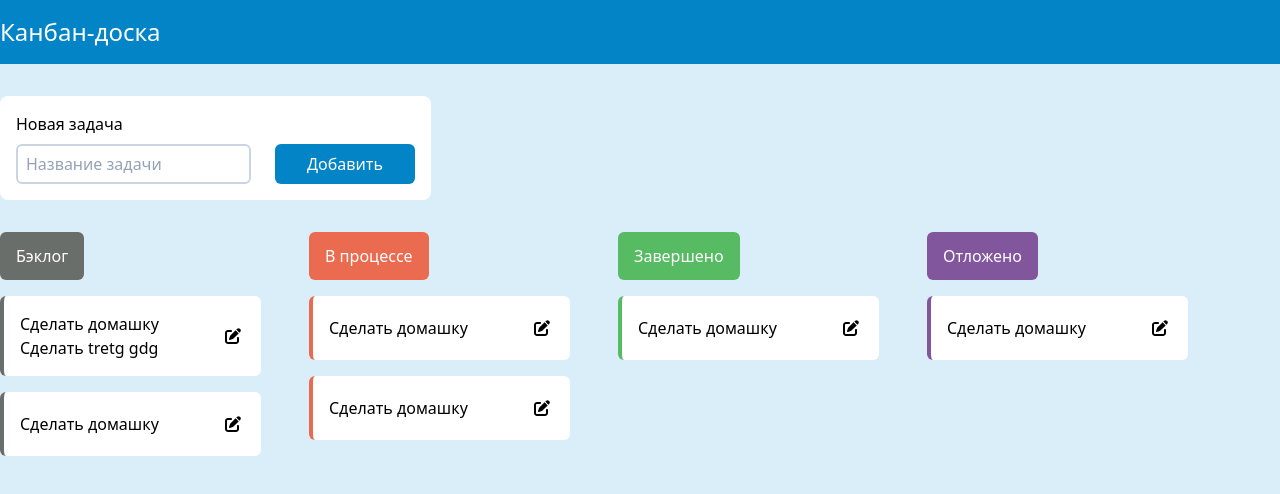
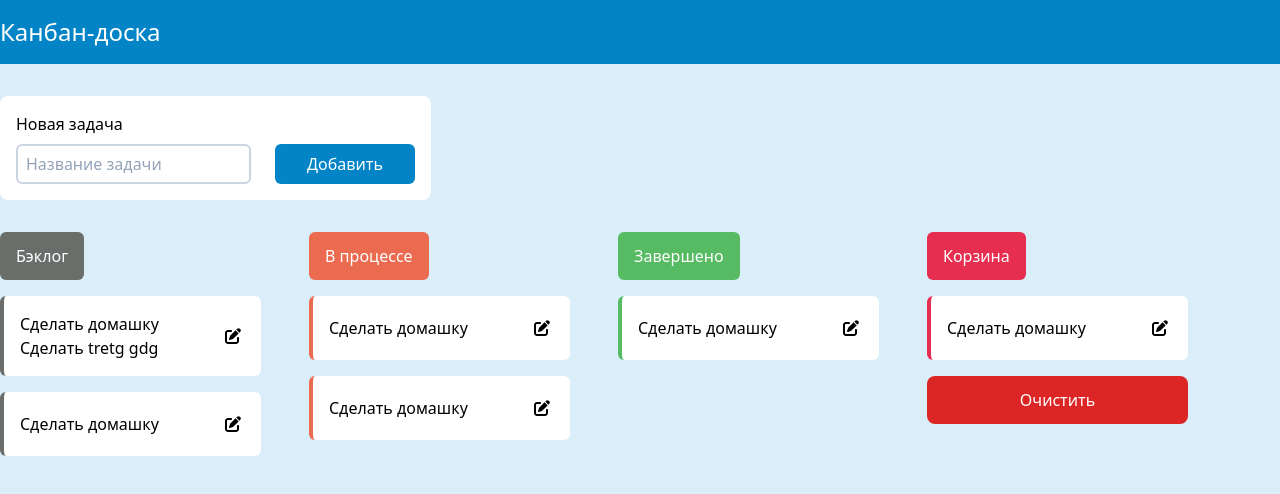
Before and after one commit to erikgab01/kanban, a React (Create React App) app: page / in a window 1280 px wide. Shown: the top 494 px of the page. Built offline with nearby package versions, Linux system fonts and the light colour scheme.

Commit message:
Implemeted task deletion

```diff
--- a/src/components/Kanban.jsx
+++ b/src/components/Kanban.jsx
@@ -22,7 +22,12 @@ export default function Kanban() {
             ],
         },
         { title: "Завершено", color: "#56BB62", tasks: [{ id: nanoid(), content: "Сделать домашку" }] },
-        { title: "Отложено", color: "#82569C", tasks: [{ id: nanoid(), content: "Сделать домашку" }] },
+        {
+            title: "Корзина",
+            color: "#E62E51",
+            tasks: [{ id: nanoid(), content: "Сделать домашку" }],
+            isTrashBin: true,
+        },
     ]);
 
     return (
--- a/src/components/Task.jsx
+++ b/src/components/Task.jsx
@@ -7,6 +7,7 @@ import { FontAwesomeIcon } from "@fortawesome/react-fontawesome";
 export default function Task({ task, taskI, groupI, color, groups, setGroups }) {
     const [isEditing, setIsEditing] = useState(false);
     const textareaRef = useRef(null);
+    // Autoresize textarea
     useEffect(() => {
         textareaRef.current.style.height = "0px";
         const scrollHeight = textareaRef.current.scrollHeight;
--- a/src/components/TasksBoard.jsx
+++ b/src/components/TasksBoard.jsx
@@ -52,6 +52,13 @@ export default function TasksBoard({ groups, setGroups }) {
 
         return result;
     }
+    function clearTrashBin() {
+        setGroups((oldGroups) => {
+            const newGroups = JSON.parse(JSON.stringify(oldGroups));
+            newGroups[newGroups.length - 1].tasks = [];
+            return newGroups;
+        });
+    }
     return (
         <DragDropContext onDragEnd={onDragEnd}>
             <section className="flex gap-12 mt-8">
@@ -71,7 +78,7 @@ export default function TasksBoard({ groups, setGroups }) {
                                     <div
                                         ref={provided.innerRef}
                                         {...provided.droppableProps}
-                                        className="min-h-[100px] relative"
+                                        className="min-h-[70px] relative mb-4"
                                     >
                                         {group.tasks.map((task, taskI) => (
                                             <Task
@@ -87,6 +94,16 @@ export default function TasksBoard({ groups, setGroups }) {
                                     </div>
                                 )}
                             </Droppable>
+                            {group.isTrashBin && group.tasks.length !== 0 ? (
+                                <button
+                                    onClick={clearTrashBin}
+                                    className="bg-red-600 rounded-lg text-white py-3"
+                                >
+                                    Очистить
+                                </button>
+                            ) : (
+                                <></>
+                            )}
                         </div>
                     );
                 })}
```
